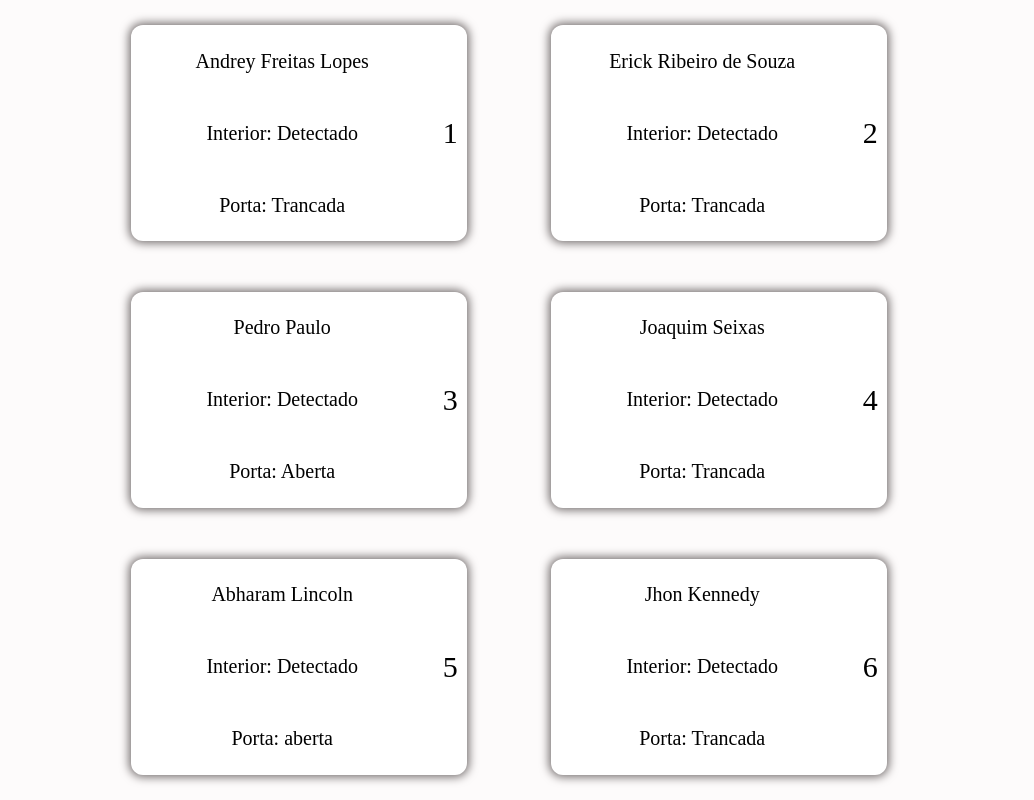
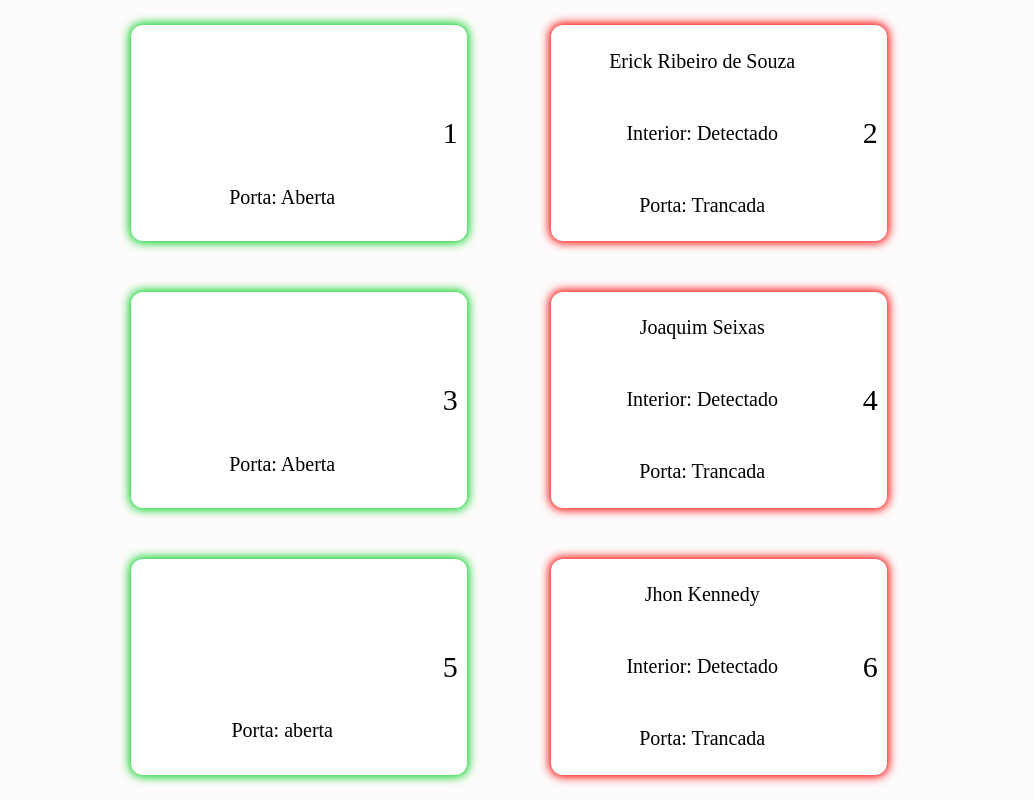
Before and after one commit to ErickRibeiro2023/techFloripa, a plain HTML site: page index.html in a window 1280 px wide. Shown: the full height of the page, 246-1280 px from the left. Drawn offline with Linux system fonts and the light colour scheme.

Commit message:
algumas alterações

```diff
--- a/index.html
+++ b/index.html
@@ -93,8 +93,8 @@
                 <div id="conteudoDentro">
 
                     <div class="descricao">
-                        <p id="nome">Pedro Paulo</p>
-                        <p id="interior">Interior: Detectado</p>
+                        <p id="nome"></p>
+                        <p id="interior"></p>
                         <p id="porta">Porta: Aberta</p>
                     </div>
 
@@ -129,8 +129,8 @@
                 <div id="conteudoDentro">
 
                     <div class="descricao">
-                        <p id="nome">Abharam Lincoln</p>
-                        <p id="interior">Interior: Detectado</p>
+                        <p id="nome"></p>
+                        <p id="interior"></p>
                         <p id="porta">Porta: aberta</p>
                     </div>
 
--- a/script.js
+++ b/script.js
@@ -1,14 +1,49 @@
 
 
-// var condicao = false;
+var condicao = false;
 
 
-// var portaTres = document.querySelector(".portaTres");
+var portaUm = document.querySelector(".portaUm");
+var portaDois = document.querySelector(".portaDois");
+var portaTres = document.querySelector(".portaTres");
+var portaQuatro = document.querySelector(".portaQuatro");
+var portaCinco = document.querySelector(".portaCinco");
+var portaSexta = document.querySelector(".portaSexta");
+
+var nome = document.querySelector('#nome')
+var porta = document.querySelector('#porta')
+var interior = document.querySelector('#interior')
 
 
-// if (condicao) {
 
-//     portaTres.classList.add("shadow-red");
-// }else{
-//     portaTres.classList.add("shadow-green")
-// }
+if (condicao) {
+
+    portaUm.classList.add("shadow-red");
+    nome.textContent = 'Seu Nome Aqui Campeão';
+    porta.textContent = 'Porta: fechada';
+}else{
+    portaUm.classList.add("shadow-green")
+    nome.textContent = '';
+    interior.textContent = '';
+
+    porta.textContent = 'Porta: Aberta';
+}
+
+
+
+
+var portas = document.querySelectorAll("#porta");
+
+
+        portas.forEach(function(porta) {
+
+            if (porta.textContent.trim() === "Porta: aberta") {
+
+                portaTres.classList.add("shadow-green");
+                portaCinco.classList.add("shadow-green");
+            }else{
+                portaDois.classList.add("shadow-red")
+                portaQuatro.classList.add("shadow-red")
+                portaSexta.classList.add("shadow-red")
+            }
+        });
```
